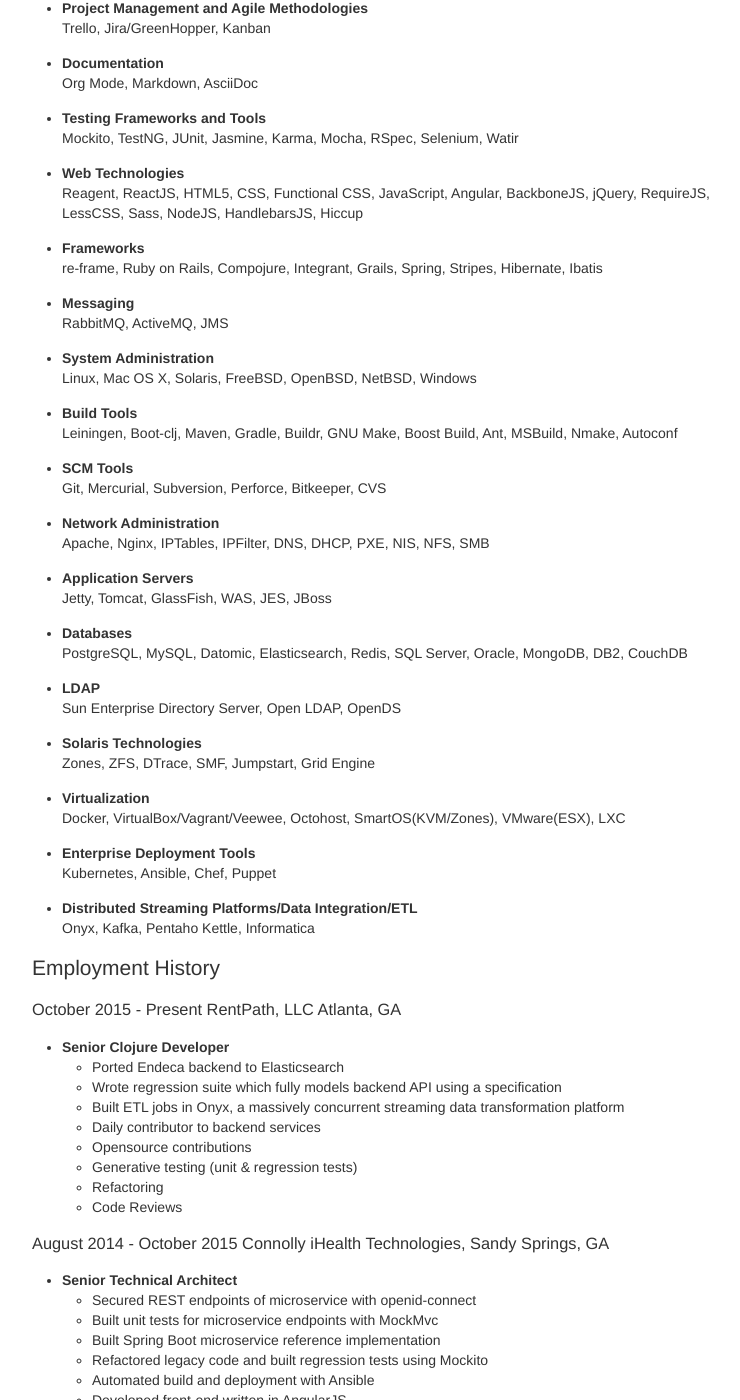
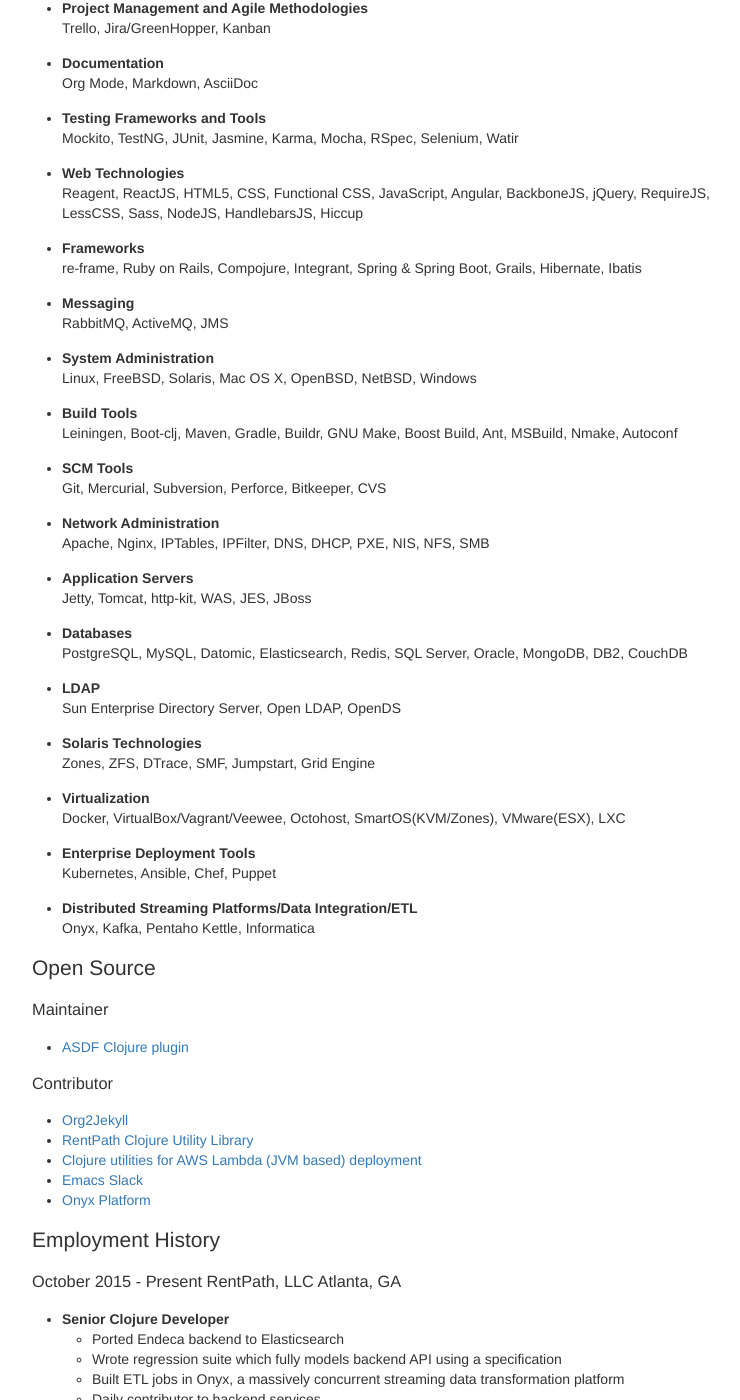
Before and after one commit to halcyon/www.zeddworks.com, a Jekyll site: the page built from resume.html, in a window 1280 px wide and 1400 px high, scrolled down 482 px. Shown: the whole window, without its empty margins (268-1008 px from the left). Built offline with Jekyll 4.4.1, drawn with Linux system fonts in a browser that asks for light colours; some of the changed text lies outside the part shown.

Commit message:
Add Open Source contributions

```diff
--- a/resume.html
+++ b/resume.html
@@ -84,7 +84,7 @@ Reagent, ReactJS, HTML5, CSS, Functional CSS, JavaScript, Angular, BackboneJS, j
 <li><a id="org7094e14"></a><b>Frameworks</b><br />
 <div class="outline-text-4" id="text-org7094e14">
 <p>
-re-frame, Ruby on Rails, Compojure, Integrant, Grails, Spring, Stripes, Hibernate, Ibatis
+re-frame, Ruby on Rails, Compojure, Integrant, Spring &amp; Spring Boot, Grails, Hibernate, Ibatis
 </p>
 </div>
 </li>
@@ -98,7 +98,7 @@ RabbitMQ, ActiveMQ, JMS
 <li><a id="org6dedab9"></a><b>System Administration</b><br />
 <div class="outline-text-4" id="text-org6dedab9">
 <p>
-Linux, Mac OS X, Solaris, FreeBSD, OpenBSD, NetBSD, Windows
+Linux, FreeBSD, Solaris, Mac OS X, OpenBSD, NetBSD, Windows
 </p>
 </div>
 </li>
@@ -126,7 +126,7 @@ Apache, Nginx, IPTables, IPFilter, DNS, DHCP, PXE, NIS, NFS, SMB
 <li><a id="org5f25852"></a><b>Application Servers</b><br />
 <div class="outline-text-4" id="text-org5f25852">
 <p>
-Jetty, Tomcat, GlassFish, WAS, JES, JBoss
+Jetty, Tomcat, http-kit, WAS, JES, JBoss
 </p>
 </div>
 </li>
@@ -173,6 +173,32 @@ Onyx, Kafka, Pentaho Kettle, Informatica
 </div>
 </li>
 </ul>
+</div>
+
+<div id="outline-container-org4de21d3" class="outline-2">
+<h2 id="org4de21d3">Open Source</h2>
+<div class="outline-text-2" id="text-org4de21d3">
+</div>
+<div id="outline-container-orgaea835f" class="outline-3">
+<h3 id="orgaea835f">Maintainer</h3>
+<div class="outline-text-3" id="text-orgaea835f">
+<ul class="org-ul">
+<li><a href="https://github.com/halcyon/asdf-clojure">ASDF Clojure plugin</a></li>
+</ul>
+</div>
+</div>
+<div id="outline-container-org1f3b29e" class="outline-3">
+<h3 id="org1f3b29e">Contributor</h3>
+<div class="outline-text-3" id="text-org1f3b29e">
+<ul class="org-ul">
+<li><a href="https://github.com/ardumont/org2jekyll">Org2Jekyll</a></li>
+<li><a href="https://github.com/rentpath/rp-util-clj">RentPath Clojure Utility Library</a></li>
+<li><a href="https://github.com/mhjort/clj-lambda-utils">Clojure utilities for AWS Lambda (JVM based) deployment</a></li>
+<li><a href="https://github.com/yuya373/emacs-slack">Emacs Slack</a></li>
+<li><a href="https://github.com/onyx-platform/onyx">Onyx Platform</a></li>
+</ul>
+</div>
+</div>
 </div>
 
 <div id="outline-container-orgde03d6c" class="outline-2">
@@ -247,8 +273,10 @@ Onyx, Kafka, Pentaho Kettle, Informatica
 <div class="outline-text-3" id="text-org7541550">
 </div>
 <ul class="org-ul">
-<li><a id="org9aa03bc"></a><b>Senior Developer</b><br />
-<div class="outline-text-4" id="text-org9aa03bc">
+<li><a id="orga43ef3e"></a><b>Senior Web Developer</b><br />
+<ul class="org-ul">
+<li><a id="org7142954"></a>2011 - 2013<br />
+<div class="outline-text-5" id="text-org7142954">
 <ul class="org-ul">
 <li>Responsible for developing new features for the website, in-house content management system, reporting systems, and associated customer-facing web products</li>
 <li>Ported web application for maintaining products on the website from Grails to a BackboneJS &amp; Grails architecture to provide for better "separation of concerns"</li>
@@ -257,9 +285,13 @@ Onyx, Kafka, Pentaho Kettle, Informatica
 </ul>
 </div>
 </li>
+</ul>
+</li>
 
-<li><a id="org35f728f"></a><b>Manager SDLC Team</b><br />
-<div class="outline-text-4" id="text-org35f728f">
+<li><a id="orge9282a9"></a><b>SDLC Team Lead</b><br />
+<ul class="org-ul">
+<li><a id="orgb910531"></a>2009 - 2011<br />
+<div class="outline-text-5" id="text-orgb910531">
 <ul class="org-ul">
 <li>Championed and implemented Chef deployment strategies to automate provisioning of SDLC stack (Gitorious, Jenkins, Nexus, Jira) and wrote a Chef provider to automate signing of SSL certificates by ICE's Certificate Authority</li>
 <li>Lead development of Nexus Artifact Cleaner to expunge old artifacts</li>
@@ -273,9 +305,13 @@ Onyx, Kafka, Pentaho Kettle, Informatica
 </ul>
 </div>
 </li>
+</ul>
+</li>
 
 <li><a id="org5c9d406"></a><b>R&amp;D Systems Engineer</b><br />
-<div class="outline-text-4" id="text-org5c9d406">
+<ul class="org-ul">
+<li><a id="org58d13b9"></a>2007 - 2009<br />
+<div class="outline-text-5" id="text-org58d13b9">
 <ul class="org-ul">
 <li>Developed and formalized SDLC release process</li>
 <li>Architect of SDLC (Continuous Integration, Distributed Source Control, Shared Build Artifacts Repository, Build Process, and Defect Tracking)</li>
@@ -287,6 +323,8 @@ Onyx, Kafka, Pentaho Kettle, Informatica
 </div>
 </li>
 </ul>
+</li>
+</ul>
 </div>
 
 <div id="outline-container-org30b9a33" class="outline-3">
@@ -295,16 +333,22 @@ Onyx, Kafka, Pentaho Kettle, Informatica
 </div>
 <ul class="org-ul">
 <li><a id="org35a6e63"></a><b>Application Developer IV</b><br />
-<div class="outline-text-4" id="text-org35a6e63">
+<ul class="org-ul">
+<li><a id="org7fd7274"></a>Mar 2007 - Dec 2007<br />
+<div class="outline-text-5" id="text-org7fd7274">
 <ul class="org-ul">
 <li>Wrote C++ bindings for parsing configuration files with libyaml</li>
 <li>Developed server-side invocation and monitoring agent for grid job control system</li>
 </ul>
 </div>
 </li>
+</ul>
+</li>
 
 <li><a id="orgaeb4190"></a><b>Development Infrastructure Architect</b><br />
-<div class="outline-text-4" id="text-orgaeb4190">
+<ul class="org-ul">
+<li><a id="org4d64b0e"></a>Feb 2006 - Mar 2007<br />
+<div class="outline-text-5" id="text-org4d64b0e">
 <ul class="org-ul">
 <li>Architect of automated system to generate continuous integration environments on demand</li>
 <li>Deployed enterprise Subversion SCM with LDAP backend</li>
@@ -317,9 +361,13 @@ Onyx, Kafka, Pentaho Kettle, Informatica
 </ul>
 </div>
 </li>
+</ul>
+</li>
 
 <li><a id="org11bae2d"></a><b>CM Team Lead</b><br />
-<div class="outline-text-4" id="text-org11bae2d">
+<ul class="org-ul">
+<li><a id="orgf0fcb64"></a>Oct 2005 - Feb 2006<br />
+<div class="outline-text-5" id="text-orgf0fcb64">
 <ul class="org-ul">
 <li>Supported J2EE eCommerce system</li>
 <li>Liaison to IBM Global Architecture</li>
@@ -329,15 +377,21 @@ Onyx, Kafka, Pentaho Kettle, Informatica
 </ul>
 </div>
 </li>
+</ul>
+</li>
 
 <li><a id="orgc9fc614"></a><b>Release Engineer</b><br />
-<div class="outline-text-4" id="text-orgc9fc614">
+<ul class="org-ul">
+<li><a id="orgb5f9eef"></a>June 2004 - Oct 2005<br />
+<div class="outline-text-5" id="text-orgb5f9eef">
 <ul class="org-ul">
 <li>Supported 20 SDLC environments</li>
 <li>Responsible for building continuous integration environments</li>
 <li>Second tier support for batch/offline production environments</li>
 </ul>
 </div>
+</li>
+</ul>
 </li>
 </ul>
 </div>
```
